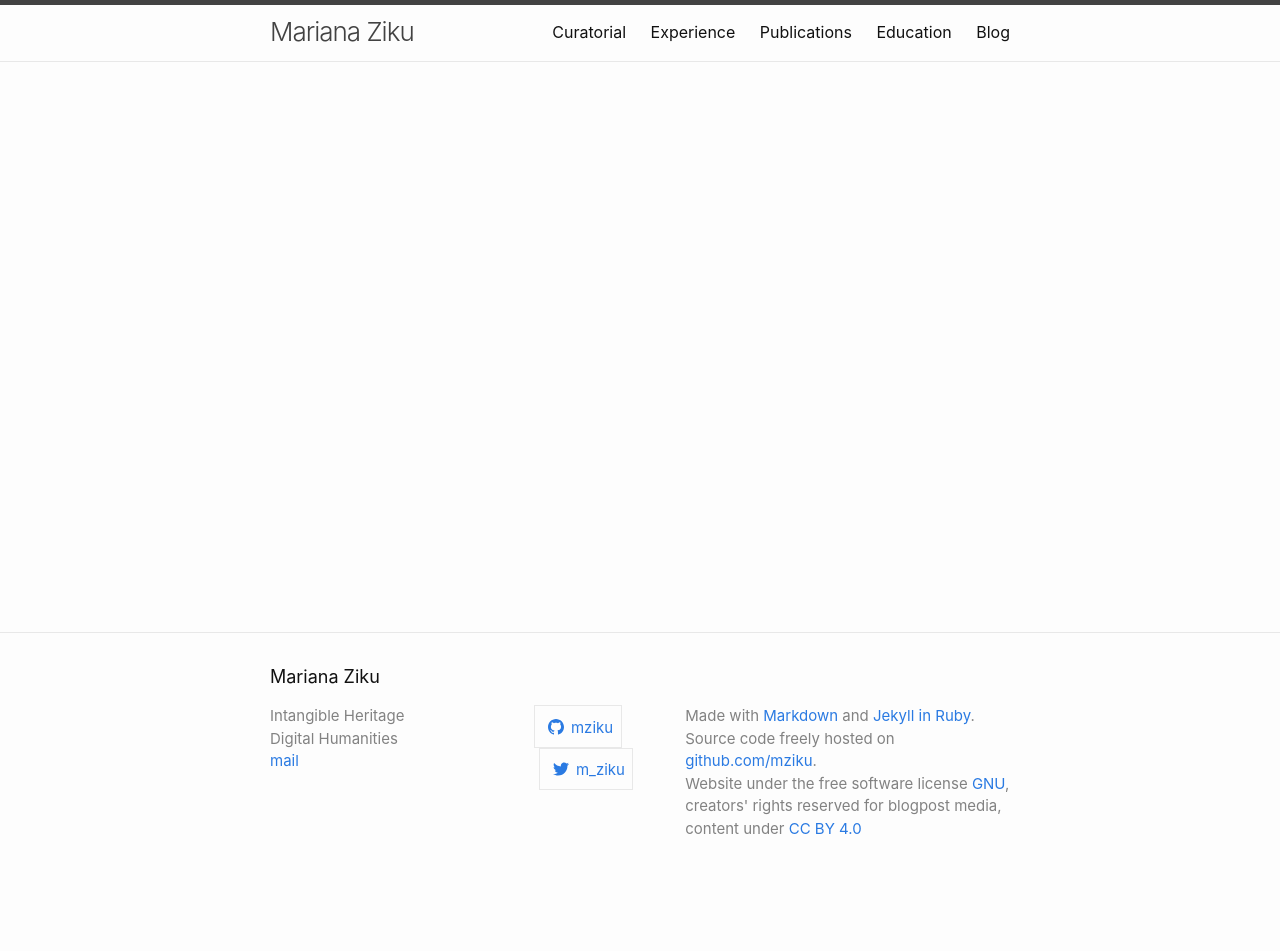
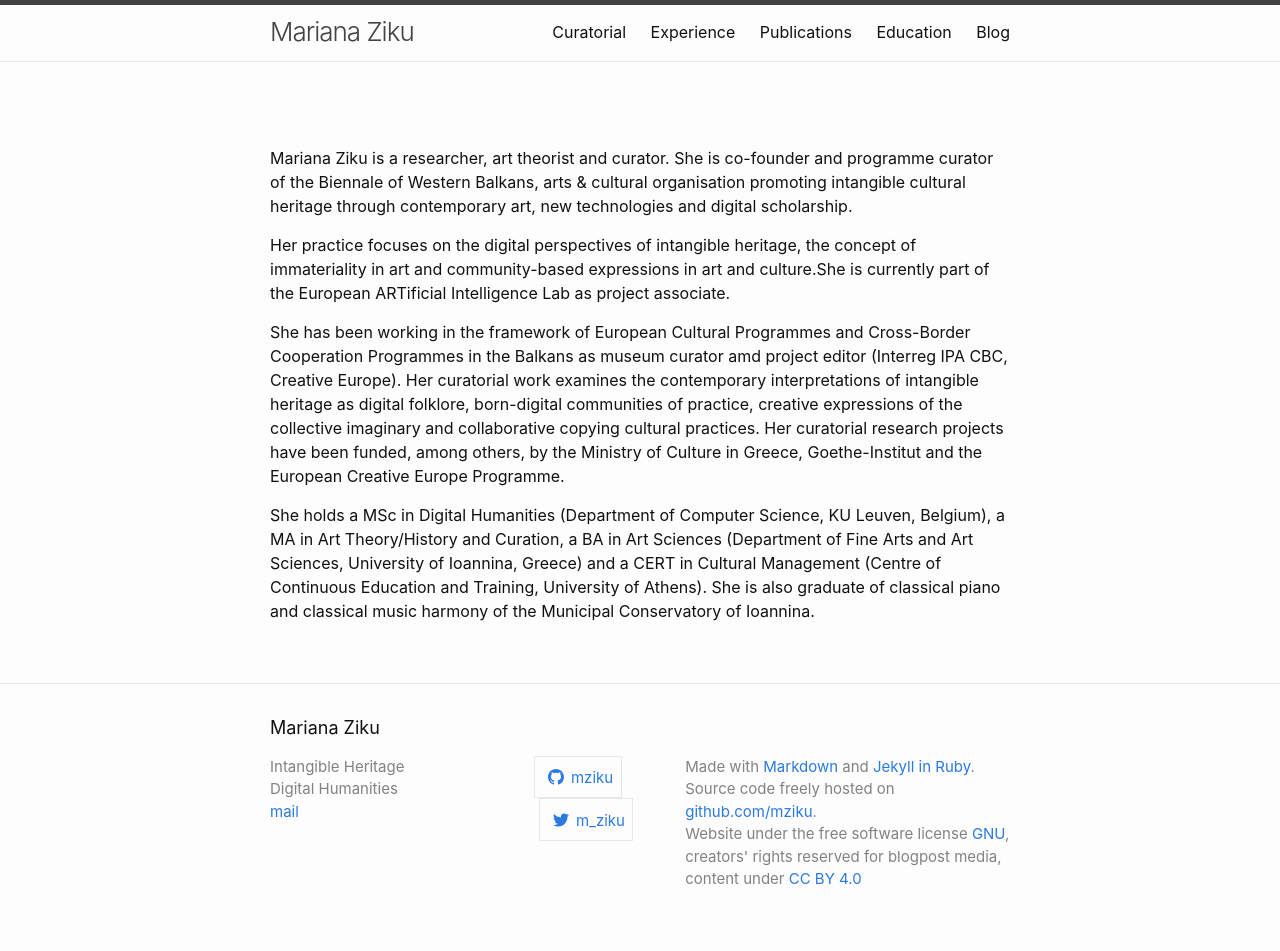
Before and after one commit to mziku/mziku.github.io, a Jekyll site: the page built from index.md, in a window 1280 px wide. Built offline with Jekyll 4.4.1, drawn with Linux system fonts in a browser that asks for light colours; before the commit the page ends 900 px from its top, so only the background shows below that.

Commit message:
Update index.md

```diff
--- a/index.md
+++ b/index.md
@@ -3,3 +3,10 @@
 ---
 
 <br>
+Mariana Ziku is a researcher, art theorist and curator. She is co-founder and programme curator of the Biennale of Western Balkans, arts & cultural organisation promoting intangible cultural heritage through contemporary art, new technologies and digital scholarship.
+
+Her practice focuses on the digital perspectives of intangible heritage, the concept of immateriality in art and community-based expressions in art and culture.She is currently part of the European ARTificial Intelligence Lab as project associate.
+
+She has been working in the framework of European Cultural Programmes and Cross-Border Cooperation Programmes in the Balkans as museum curator amd project editor (Interreg IPA CBC, Creative Europe). Her curatorial work examines the contemporary interpretations of intangible heritage as digital folklore, born-digital communities of practice, creative expressions of the collective imaginary and collaborative copying cultural practices. Her curatorial research projects have been funded, among others, by the Ministry of Culture in Greece, Goethe-Institut and the European Creative Europe Programme.
+
+She holds a MSc in Digital Humanities (Department of Computer Science, KU Leuven, Belgium), a MA in Art Theory/History and Curation, a BA in Art Sciences (Department of Fine Arts and Art Sciences, University of Ioannina, Greece) and a CERT in Cultural Management (Centre of Continuous Education and Training, University of Athens). She is also graduate of classical piano and classical music harmony of the Municipal Conservatory of Ioannina.
```
